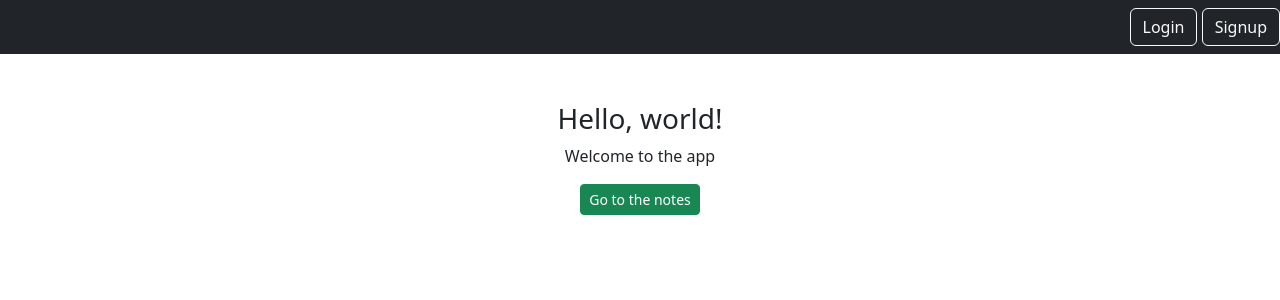
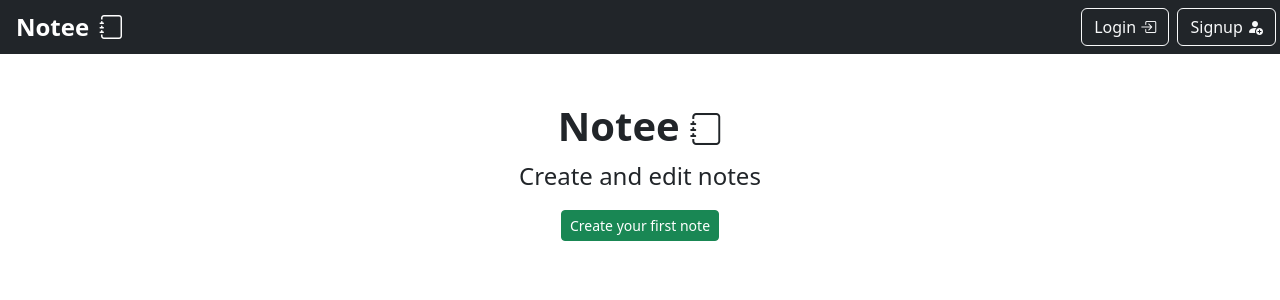
Before and after one commit to IliyanGeorgiev87/Notee, a Django app: page / in a window 1280 px wide. Shown: the top 300 px of the page. Run offline with Django 5.2, Linux system fonts and the light colour scheme.

Commit message:
Styling, icons

```diff
--- a/Notee/home/templates/home/login.html
+++ b/Notee/home/templates/home/login.html
@@ -6,12 +6,12 @@
 <div class="row justify-content-center">
     <div class="col-md-4">
         <div class="card">
-            <div class="card-header">Login</div>
+            <div class="card-header fw-semibold">Login</div>
             <div class="card-body">
                 <form action="" method="post">
                     {% csrf_token %}
                     {{form.as_p}}
-                    <input type="submit" class="btn btn-sm btn-success">
+                    <button type="submit" class="btn btn-sm btn-success">Login <i class="bi bi-box-arrow-in-right"></i> </button>
                 </form>
             </div>
         </div>
--- a/Notee/home/templates/home/register.html
+++ b/Notee/home/templates/home/register.html
@@ -11,7 +11,7 @@
                 <form action="" method="post">
                     {% csrf_token %}
                     {{form.as_p}}
-                    <input type="submit" class="btn btn-sm btn-success" value="Sign up" name="Submit">
+                    <button type="submit" name="Submit" class="btn btn-sm btn-success">Sign up <i class="bi bi-person-fill-add"></i></button>
                 </form>
             </div>
         </div>
--- a/Notee/home/templates/home/welcome.html
+++ b/Notee/home/templates/home/welcome.html
@@ -5,9 +5,9 @@
         <div class="row">
             <div class="col">
                 <div class="home-holde text-center">
-                    <h1 class="fs-3">Hello, world!</h1>
-                    <p>Welcome to the app</p>
-                    <a href="{% url 'notes.list' %}" class="btn btn-success btn-sm"> Go to the notes</a>
+                    <h1 class="fs-1 fw-semibold">Notee <i class="bi bi-journal fs-2 fw-semibold"></i></h1>
+                    <p class="fs-4">Create and edit notes</p>
+                    <a href="{% url 'notes.list' %}" class="btn btn-success btn-sm">Create your first note</a>
                 </div>
             </div>
         </div>
--- a/Notee/notes/templates/notes/notes_list.html
+++ b/Notee/notes/templates/notes/notes_list.html
@@ -6,7 +6,7 @@
     <div class="row">
         <div class="col">
             <div class="notes_list_heading text-center mb-5">
-                <h1 class="fs-4">These are your notes</h1>
+                <h1 class="fs-2 fw-semibold">Your notes <i class="bi bi-journal"></i></h1>
             </div>
         </div>
     </div>
@@ -17,7 +17,7 @@
 
                 <div class="card mb-3">
 
-                    <div class="card-header">
+                    <div class="card-header fw-semibold fs-5">
                         {{note.title}}
                     </div>
 
--- a/Notee/static/templates/base.html
+++ b/Notee/static/templates/base.html
@@ -5,26 +5,30 @@
     <meta charset="UTF-8">
     <meta name="viewport" content="width=device-width, initial-scale=1.0">
     <title>Document</title>
+
     <link rel="stylesheet" href="https://cdn.jsdelivr.net/npm/bootstrap@5.3.5/dist/css/bootstrap.min.css" rel="stylesheet" integrity="sha384-SgOJa3DmI69IUzQ2PVdRZhwQ+dy64/BUtbMJw1MZ8t5HZApcHrRKUc4W0kG879m7" crossorigin="anonymous">
+    <link rel="stylesheet" href="https://cdn.jsdelivr.net/npm/bootstrap-icons@1.11.3/font/bootstrap-icons.min.css">
 
 </head>
 <body>
 
-    <nav class="navbar navbar-dark bg-dark">
+    <nav class="navbar navbar-dark bg-dark d-flex justify-content-between">
+        <span class="text-white fw-semibold ms-3 fs-4">Notee <i class="bi bi-journal fs-4 ms-1"></i></span>
         <div class="ms-auto">
             {% if user.is_authenticated %}
-                <a href="{% url 'notes.list' %}" class="btn btn-outline-light">Home</a>
-                <a href="{% url 'notes.new' %}" class="btn btn-outline-light">Create</a>
-                <form method="post" action="{% url 'logout' %}" class="d-inline">
+                <a href="{% url 'notes.list' %}" class="btn btn-outline-light me-1 align-middle">Home <i class="bi bi-house"></i></a>
+                <a href="{% url 'notes.new' %}" class="btn btn-outline-light me-1 align-middle">Create <i class="bi bi-plus-circle"></i></a>
+                <form method="post" action="{% url 'logout' %}" class="d-inline me-1 align-middle">
                     {% csrf_token %}
-                    <button type="submit" class="btn btn-outline-light">Logout</button>
+                    <button type="submit" class="btn btn-outline-light">Logout <i class="bi bi-box-arrow-left"></i></button>
                 </form>
             {% else %}
-                <a href="{% url 'login' %}" class="btn btn-outline-light">Login</a>
-                <a href="{% url 'signup' %}" class="btn btn-outline-light">Signup</a>
+                <a href="{% url 'login' %}" class="btn btn-outline-light me-1 align-middle">Login <i class="bi bi-box-arrow-in-right"></i></a>
+                <a href="{% url 'signup' %}" class="btn btn-outline-light me-1 align-middle">Signup <i class="bi bi-person-fill-add"></i></a>
             {% endif %}
         </div>
     </nav>
+
 
     <div class="container my-5">
         {% block content %}
```
Also changed, not shown: Notee/home/templates/home/authorized.html (+5 -12 lines), Notee/notes/templates/notes/notes_detail.html (+5 -3 lines), Notee/db.sqlite3.
